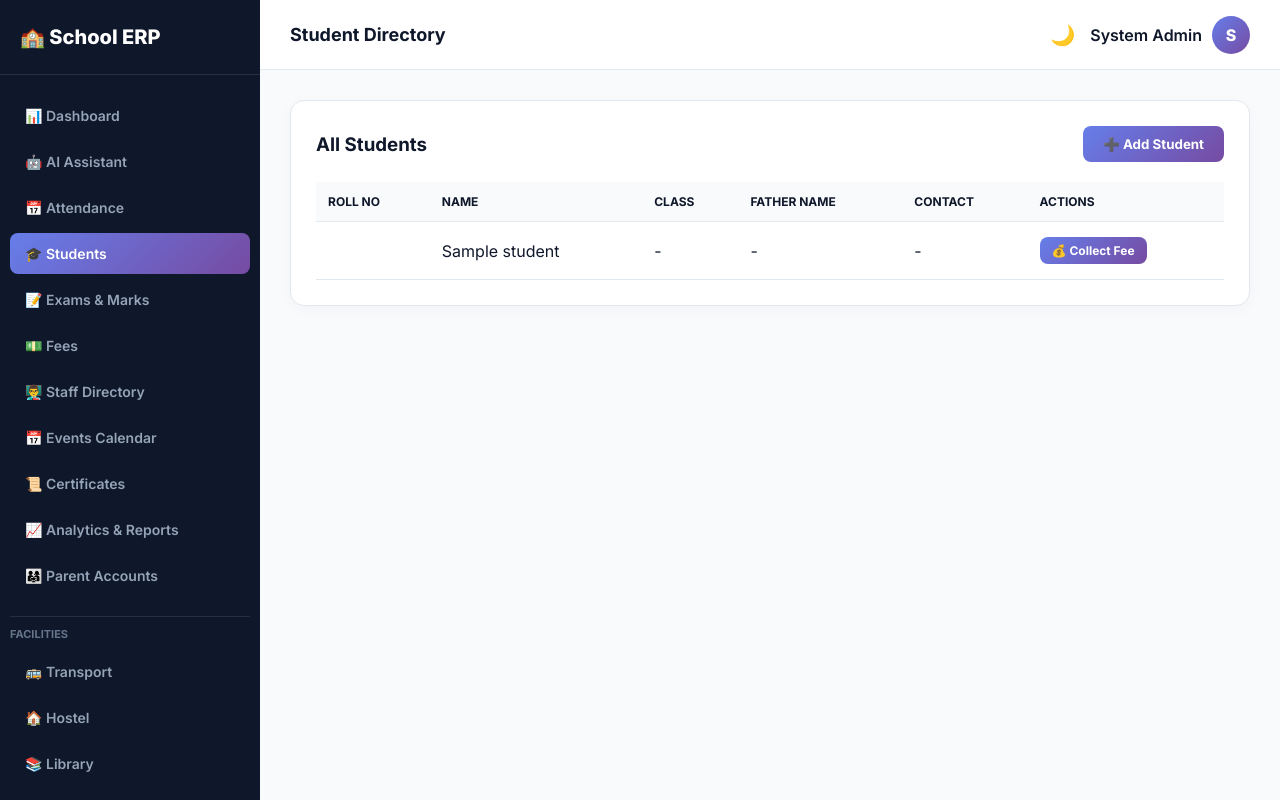
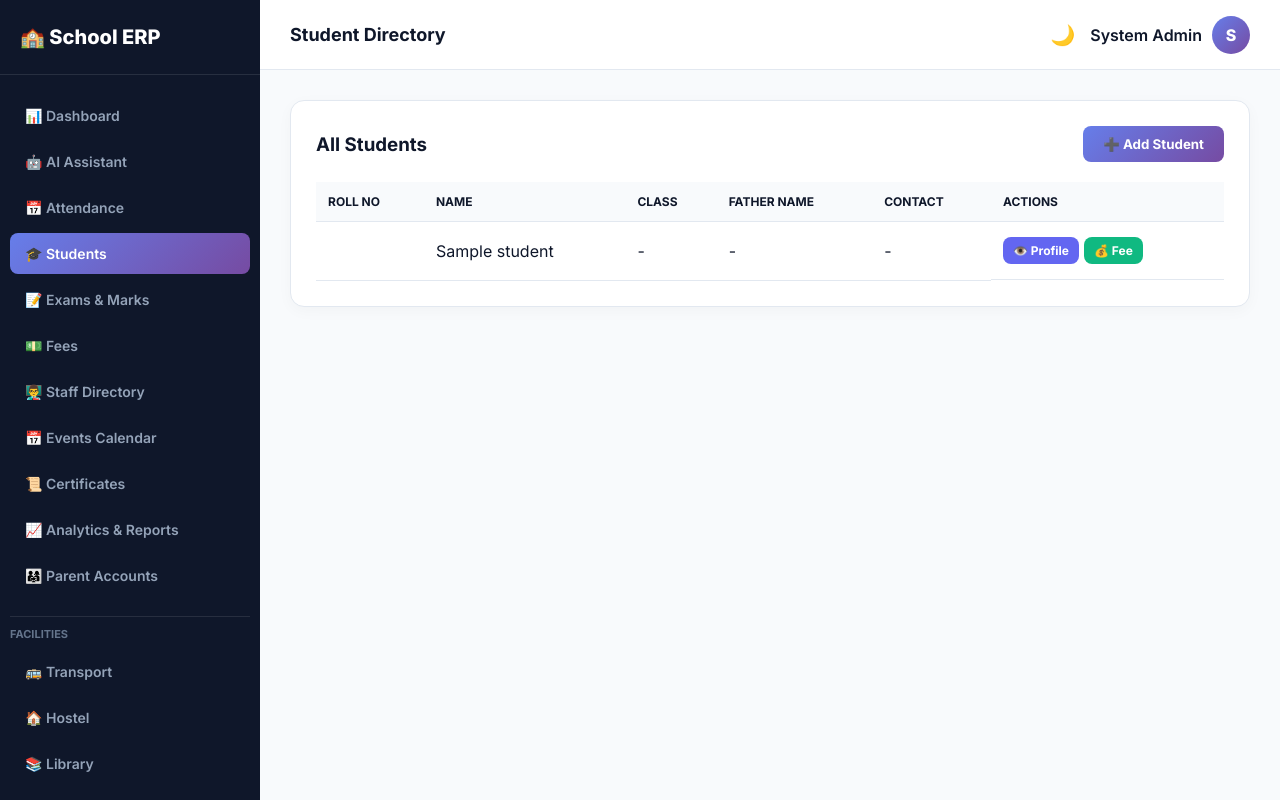
Before and after one commit to amankum500-max/School-mangement-, a Flask app: page /students in a window 1280 px wide. Run offline with Flask 3, Linux system fonts and the light colour scheme; the visitor is signed in with stand-in values (Sample User, id 1); a database or web service that is not in the repository returns one stand-in record (values such as "Sample title"); some libraries are stand-ins or nearby versions.

Commit message:
Update students.html

```diff
--- a/templates/students/students.html
+++ b/templates/students/students.html
@@ -28,8 +28,9 @@
         <td>{{ s.class_name or '-' }}</td>
         <td>{{ s.father or '-' }}</td>
         <td>{{ s.parent_contact or '-' }}</td>
-        <td>
-          <a href="/collect/{{ s.roll_no }}" class="btn" style="padding: 6px 12px; font-size: 12px;">💰 Collect Fee</a>
+        <td style="display: flex; gap: 5px;">
+  <a href="/student/profile/{{ s.roll_no }}" class="btn" style="padding: 6px 10px; font-size: 12px; background: #6366f1;">👁️ Profile</a>
+  <a href="/collect/{{ s.roll_no }}" class="btn" style="padding: 6px 10px; font-size: 12px; background: #10b981;">💰 Fee</a>
         </td>
       </tr>
       {% else %}
```
